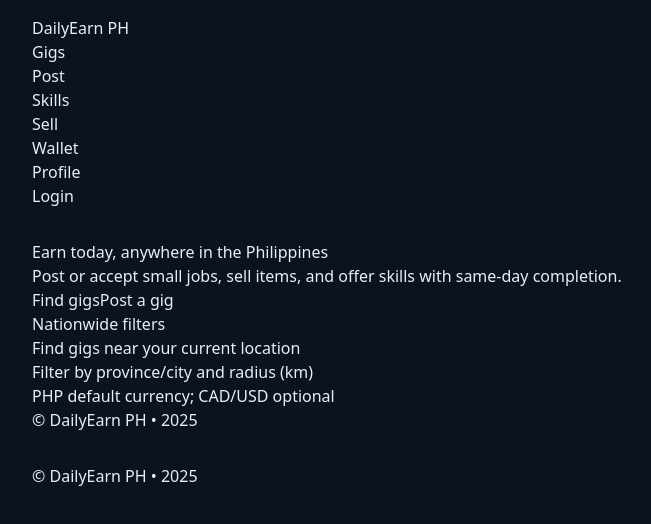
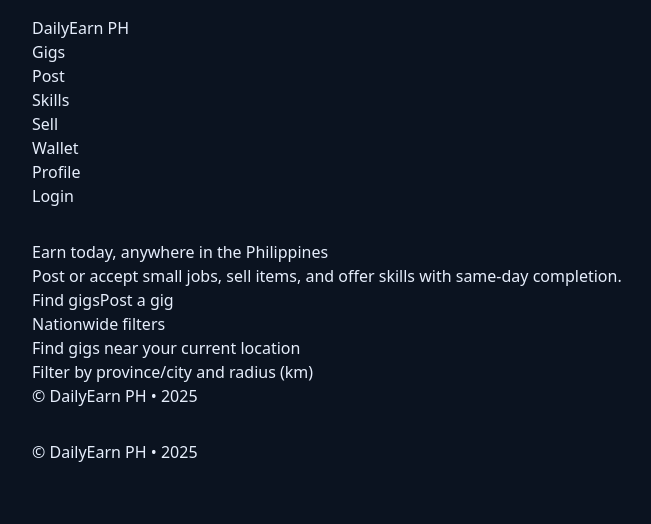
Before and after one commit to RomeoBello/dailyearn-ph, a Next.js app: page / in a window 1280 px wide. Shown: the top 524 px of the page, without its empty margins (84-735 px from the left). Built offline with nearby package versions, Linux system fonts and the light colour scheme.

Commit message:
Removed PHP currency line from homepage

```diff
--- a/app/page.tsx
+++ b/app/page.tsx
@@ -15,7 +15,6 @@
           <ul className="list-disc list-inside text-gray-300 text-sm space-y-1">
             <li>Find gigs near your current location</li>
             <li>Filter by province/city and radius (km)</li>
-            <li>PHP default currency; CAD/USD optional</li>
           </ul>
         </div>
       </div>
```
